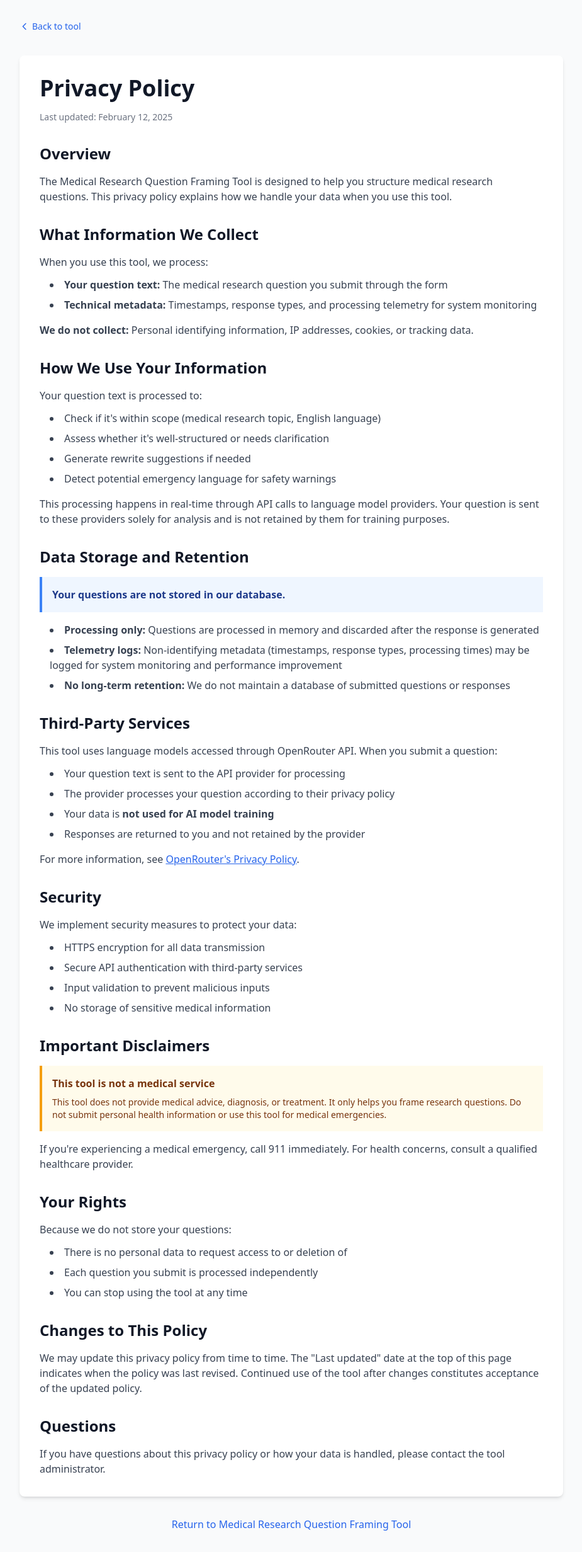
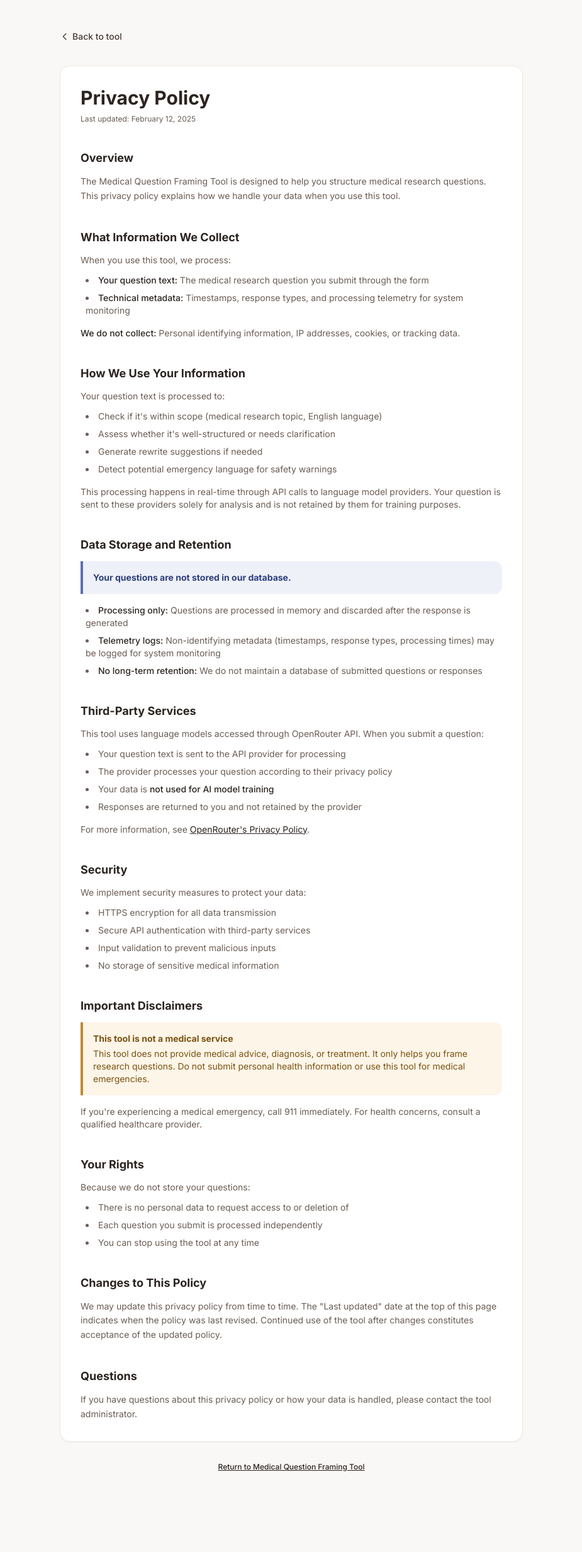
Before and after one commit to schanrai/medical-prompt-optimizer, a FastAPI app: page /privacy in a window 1280 px wide. Shown: the whole page at 63% size, without its empty margins (177-1102 px from the left). After the commit the page ends 2336 px from the top, so only its background shows below. Run offline with FastAPI, Linux system fonts and the light colour scheme; some libraries are stand-ins or nearby versions.

Commit message:
Add design system documentation and update privacy page styling
- Introduced a comprehensive design system document outlining the visual design principles, color tokens, typography, and component patterns for the Medical Question Framing Tool.
- Updated the `privacy.html` template to align with the new design system, enhancing the layout, typography, and color scheme for improved readability and user experience.

These changes establish a cohesive design framework and improve the overall presentation of the privacy policy page.

```diff
--- a/templates/privacy.html
+++ b/templates/privacy.html
@@ -3,15 +3,58 @@
 <head>
     <meta charset="UTF-8">
     <meta name="viewport" content="width=device-width, initial-scale=1.0">
-    <title>Privacy Policy - Medical Research Question Framing Tool</title>
+    <title>Privacy Policy - Medical Question Framing Tool</title>
+
     <script src="https://cdn.tailwindcss.com"></script>
+    <script>
+        tailwind.config = {
+            theme: {
+                fontFamily: {
+                    sans: ['Inter', 'sans-serif'],
+                },
+                extend: {
+                    colors: {
+                        warm: {
+                            50:  '#F9F8F6',
+                            100: '#EFE9E3',
+                            200: '#D9CFC7',
+                            300: '#C9B59C',
+                            600: '#6B5C54',
+                            700: '#4A3B34',
+                            900: '#2C2420',
+                        },
+                        brand: {
+                            500: '#2C2420',
+                            600: '#3D3330',
+                        },
+                        clarify: {
+                            50:  '#FDF5E8',
+                            500: '#C08A30',
+                            900: '#7A5210',
+                        },
+                        info: {
+                            50:  '#EEF1F8',
+                            500: '#5C6FAF',
+                            900: '#2D3F7A',
+                        },
+                    },
+                },
+            },
+        }
+    </script>
+
+    <link rel="preconnect" href="https://fonts.googleapis.com">
+    <link rel="preconnect" href="https://fonts.gstatic.com" crossorigin>
+    <link href="https://fonts.googleapis.com/css2?family=Inter:wght@400;500;700&display=swap" rel="stylesheet">
+
     <link rel="stylesheet" href="/static/styles.css">
 </head>
-<body class="bg-gray-50 min-h-screen">
-    <div class="max-w-4xl mx-auto px-4 py-8">
-        <!-- Header with back link -->
+<body class="bg-warm-50 min-h-screen font-sans">
+    <div class="max-w-3xl mx-auto px-4 py-12">
+
+        <!-- Back link -->
         <div class="mb-8">
-            <a href="/" class="text-blue-600 hover:text-blue-800 text-sm font-medium inline-flex items-center">
+            <a href="/" class="text-warm-700 hover:text-warm-900 text-sm font-medium inline-flex items-center transition-colors duration-150">
                 <svg class="w-4 h-4 mr-1" fill="none" stroke="currentColor" viewBox="0 0 24 24">
                     <path stroke-linecap="round" stroke-linejoin="round" stroke-width="2" d="M15 19l-7-7 7-7"></path>
                 </svg>
@@ -20,81 +63,81 @@
         </div>
 
         <!-- Main content card -->
-        <div class="bg-white rounded-lg shadow-md p-8">
-            <h1 class="text-4xl font-bold text-gray-900 mb-4">Privacy Policy</h1>
-            <p class="text-sm text-gray-500 mb-8">Last updated: February 12, 2025</p>
+        <div class="bg-white rounded-2xl border border-warm-100 p-8 shadow-sm">
+            <h1 class="text-3xl font-bold text-warm-900 mb-2">Privacy Policy</h1>
+            <p class="text-xs text-warm-600 mb-10">Last updated: February 12, 2025</p>
 
-            <!-- Introduction -->
-            <div class="prose max-w-none">
-                <section class="mb-8">
-                    <h2 class="text-2xl font-bold text-gray-900 mb-4">Overview</h2>
-                    <p class="text-gray-700 mb-4">
-                        The Medical Research Question Framing Tool is designed to help you structure medical research questions.
+            <div class="space-y-10">
+
+                <section>
+                    <h2 class="text-lg font-bold text-warm-900 mb-3">Overview</h2>
+                    <p class="text-sm text-warm-600 leading-relaxed">
+                        The Medical Question Framing Tool is designed to help you structure medical research questions.
                         This privacy policy explains how we handle your data when you use this tool.
                     </p>
                 </section>
 
-                <section class="mb-8">
-                    <h2 class="text-2xl font-bold text-gray-900 mb-4">What Information We Collect</h2>
-                    <p class="text-gray-700 mb-3">When you use this tool, we process:</p>
-                    <ul class="list-disc list-inside text-gray-700 space-y-2 ml-4">
-                        <li><strong>Your question text:</strong> The medical research question you submit through the form</li>
-                        <li><strong>Technical metadata:</strong> Timestamps, response types, and processing telemetry for system monitoring</li>
+                <section>
+                    <h2 class="text-lg font-bold text-warm-900 mb-3">What Information We Collect</h2>
+                    <p class="text-sm text-warm-600 mb-3">When you use this tool, we process:</p>
+                    <ul class="list-disc list-inside text-sm text-warm-600 space-y-2 ml-2">
+                        <li><span class="font-medium text-warm-900">Your question text:</span> The medical research question you submit through the form</li>
+                        <li><span class="font-medium text-warm-900">Technical metadata:</span> Timestamps, response types, and processing telemetry for system monitoring</li>
                     </ul>
-                    <p class="text-gray-700 mt-4">
-                        <strong>We do not collect:</strong> Personal identifying information, IP addresses, cookies, or tracking data.
+                    <p class="text-sm text-warm-600 mt-4">
+                        <span class="font-medium text-warm-900">We do not collect:</span> Personal identifying information, IP addresses, cookies, or tracking data.
                     </p>
                 </section>
 
-                <section class="mb-8">
-                    <h2 class="text-2xl font-bold text-gray-900 mb-4">How We Use Your Information</h2>
-                    <p class="text-gray-700 mb-3">Your question text is processed to:</p>
-                    <ul class="list-disc list-inside text-gray-700 space-y-2 ml-4">
+                <section>
+                    <h2 class="text-lg font-bold text-warm-900 mb-3">How We Use Your Information</h2>
+                    <p class="text-sm text-warm-600 mb-3">Your question text is processed to:</p>
+                    <ul class="list-disc list-inside text-sm text-warm-600 space-y-2 ml-2">
                         <li>Check if it's within scope (medical research topic, English language)</li>
                         <li>Assess whether it's well-structured or needs clarification</li>
                         <li>Generate rewrite suggestions if needed</li>
                         <li>Detect potential emergency language for safety warnings</li>
                     </ul>
-                    <p class="text-gray-700 mt-4">
+                    <p class="text-sm text-warm-600 mt-4">
                         This processing happens in real-time through API calls to language model providers.
                         Your question is sent to these providers solely for analysis and is not retained by them for training purposes.
                     </p>
                 </section>
 
-                <section class="mb-8">
-                    <h2 class="text-2xl font-bold text-gray-900 mb-4">Data Storage and Retention</h2>
-                    <div class="bg-blue-50 border-l-4 border-blue-500 p-4 mb-4">
-                        <p class="text-blue-900 font-semibold">
+                <section>
+                    <h2 class="text-lg font-bold text-warm-900 mb-3">Data Storage and Retention</h2>
+                    <div class="bg-info-50 border-l-4 border-info-500 p-4 rounded-r-xl mb-4">
+                        <p class="text-sm font-semibold text-info-900">
                             Your questions are not stored in our database.
                         </p>
                     </div>
-                    <ul class="list-disc list-inside text-gray-700 space-y-2 ml-4">
-                        <li><strong>Processing only:</strong> Questions are processed in memory and discarded after the response is generated</li>
-                        <li><strong>Telemetry logs:</strong> Non-identifying metadata (timestamps, response types, processing times) may be logged for system monitoring and performance improvement</li>
-                        <li><strong>No long-term retention:</strong> We do not maintain a database of submitted questions or responses</li>
+                    <ul class="list-disc list-inside text-sm text-warm-600 space-y-2 ml-2">
+                        <li><span class="font-medium text-warm-900">Processing only:</span> Questions are processed in memory and discarded after the response is generated</li>
+                        <li><span class="font-medium text-warm-900">Telemetry logs:</span> Non-identifying metadata (timestamps, response types, processing times) may be logged for system monitoring</li>
+                        <li><span class="font-medium text-warm-900">No long-term retention:</span> We do not maintain a database of submitted questions or responses</li>
                     </ul>
                 </section>
 
-                <section class="mb-8">
-                    <h2 class="text-2xl font-bold text-gray-900 mb-4">Third-Party Services</h2>
-                    <p class="text-gray-700 mb-3">
+                <section>
+                    <h2 class="text-lg font-bold text-warm-900 mb-3">Third-Party Services</h2>
+                    <p class="text-sm text-warm-600 mb-3">
                         This tool uses language models accessed through OpenRouter API. When you submit a question:
                     </p>
-                    <ul class="list-disc list-inside text-gray-700 space-y-2 ml-4">
+                    <ul class="list-disc list-inside text-sm text-warm-600 space-y-2 ml-2">
                         <li>Your question text is sent to the API provider for processing</li>
                         <li>The provider processes your question according to their privacy policy</li>
-                        <li>Your data is <strong>not used for AI model training</strong></li>
+                        <li>Your data is <span class="font-medium text-warm-900">not used for AI model training</span></li>
                         <li>Responses are returned to you and not retained by the provider</li>
                     </ul>
-                    <p class="text-gray-700 mt-4">
-                        For more information, see <a href="https://openrouter.ai/privacy" target="_blank" rel="noopener noreferrer" class="text-blue-600 hover:text-blue-800 underline">OpenRouter's Privacy Policy</a>.
+                    <p class="text-sm text-warm-600 mt-4">
+                        For more information, see <a href="https://openrouter.ai/privacy" target="_blank" rel="noopener noreferrer" class="text-warm-900 underline hover:text-warm-600 transition-colors duration-150">OpenRouter's Privacy Policy</a>.
                     </p>
                 </section>
 
-                <section class="mb-8">
-                    <h2 class="text-2xl font-bold text-gray-900 mb-4">Security</h2>
-                    <p class="text-gray-700 mb-3">We implement security measures to protect your data:</p>
-                    <ul class="list-disc list-inside text-gray-700 space-y-2 ml-4">
+                <section>
+                    <h2 class="text-lg font-bold text-warm-900 mb-3">Security</h2>
+                    <p class="text-sm text-warm-600 mb-3">We implement security measures to protect your data:</p>
+                    <ul class="list-disc list-inside text-sm text-warm-600 space-y-2 ml-2">
                         <li>HTTPS encryption for all data transmission</li>
                         <li>Secure API authentication with third-party services</li>
                         <li>Input validation to prevent malicious inputs</li>
@@ -102,34 +145,34 @@
                     </ul>
                 </section>
 
-                <section class="mb-8">
-                    <h2 class="text-2xl font-bold text-gray-900 mb-4">Important Disclaimers</h2>
-                    <div class="bg-amber-50 border-l-4 border-amber-500 p-4 mb-4">
-                        <p class="text-amber-900 font-semibold mb-2">This tool is not a medical service</p>
-                        <p class="text-amber-900 text-sm">
+                <section>
+                    <h2 class="text-lg font-bold text-warm-900 mb-3">Important Disclaimers</h2>
+                    <div class="bg-clarify-50 border-l-4 border-clarify-500 p-4 rounded-r-xl mb-4">
+                        <p class="text-sm font-semibold text-clarify-900 mb-1">This tool is not a medical service</p>
+                        <p class="text-sm text-clarify-900">
                             This tool does not provide medical advice, diagnosis, or treatment. It only helps you frame
                             research questions. Do not submit personal health information or use this tool for medical emergencies.
                         </p>
                     </div>
-                    <p class="text-gray-700">
+                    <p class="text-sm text-warm-600">
                         If you're experiencing a medical emergency, call 911 immediately. For health concerns, consult a
                         qualified healthcare provider.
                     </p>
                 </section>
 
-                <section class="mb-8">
-                    <h2 class="text-2xl font-bold text-gray-900 mb-4">Your Rights</h2>
-                    <p class="text-gray-700 mb-3">Because we do not store your questions:</p>
-                    <ul class="list-disc list-inside text-gray-700 space-y-2 ml-4">
+                <section>
+                    <h2 class="text-lg font-bold text-warm-900 mb-3">Your Rights</h2>
+                    <p class="text-sm text-warm-600 mb-3">Because we do not store your questions:</p>
+                    <ul class="list-disc list-inside text-sm text-warm-600 space-y-2 ml-2">
                         <li>There is no personal data to request access to or deletion of</li>
                         <li>Each question you submit is processed independently</li>
                         <li>You can stop using the tool at any time</li>
                     </ul>
                 </section>
 
-                <section class="mb-8">
-                    <h2 class="text-2xl font-bold text-gray-900 mb-4">Changes to This Policy</h2>
-                    <p class="text-gray-700">
+                <section>
+                    <h2 class="text-lg font-bold text-warm-900 mb-3">Changes to This Policy</h2>
+                    <p class="text-sm text-warm-600 leading-relaxed">
                         We may update this privacy policy from time to time. The "Last updated" date at the top of this page
                         indicates when the policy was last revised. Continued use of the tool after changes constitutes acceptance
                         of the updated policy.
@@ -137,19 +180,21 @@
                 </section>
 
                 <section>
-                    <h2 class="text-2xl font-bold text-gray-900 mb-4">Questions</h2>
-                    <p class="text-gray-700">
+                    <h2 class="text-lg font-bold text-warm-900 mb-3">Questions</h2>
+                    <p class="text-sm text-warm-600 leading-relaxed">
                         If you have questions about this privacy policy or how your data is handled, please contact the
                         tool administrator.
                     </p>
                 </section>
+
             </div>
         </div>
 
         <!-- Footer -->
-        <div class="mt-8 text-center">
-            <a href="/" class="text-blue-600 hover:text-blue-800 font-medium">Return to Medical Research Question Framing Tool</a>
+        <div class="mt-8 text-center text-xs text-warm-600">
+            <a href="/" class="text-warm-900 underline hover:text-warm-600 font-medium transition-colors duration-150">Return to Medical Question Framing Tool</a>
         </div>
+
     </div>
 </body>
 </html>
```
Also changed, not shown: static/design-system.md (added, +146 -0 lines).
